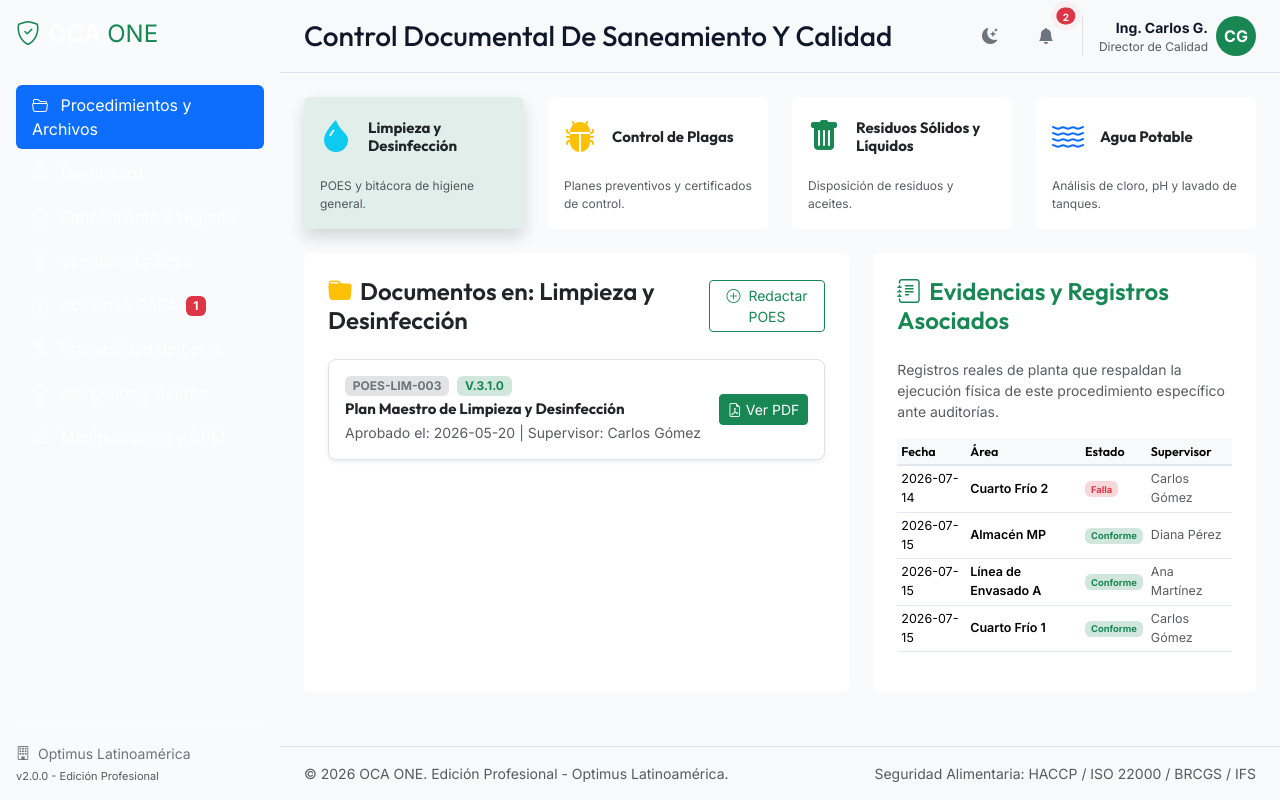
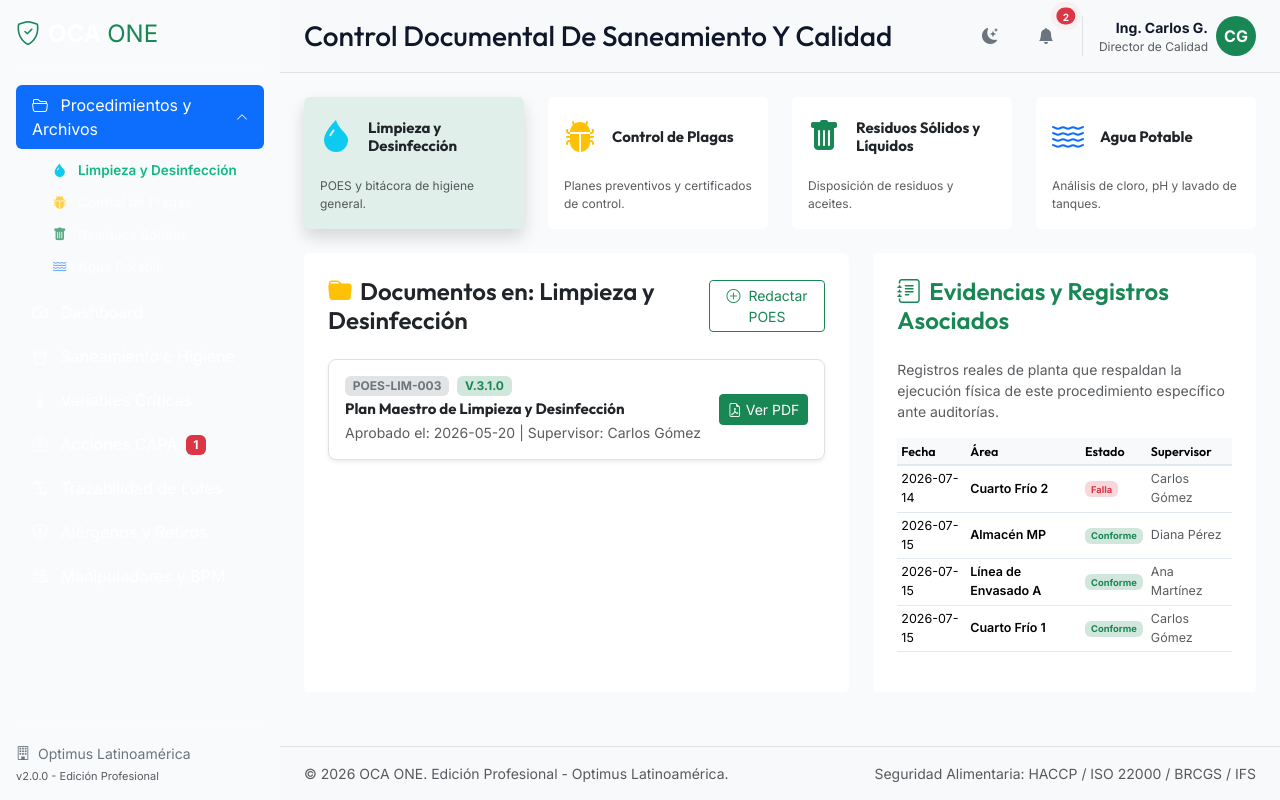
Before and after one commit to Vega-coder/OCA-ONE, a React (Vite) app: page / in a window 1280 px wide. Built offline with nearby package versions, Linux system fonts and the light colour scheme.

Commit message:
feat: add collapsible subcategories in sidebar menu for Document Control

```diff
--- a/src/App.jsx
+++ b/src/App.jsx
@@ -11,6 +11,8 @@ import Procedimientos from './components/Procedimientos';
 function App() {
   const [currentView, setCurrentView] = useState('procedimientos');
   const [theme, setTheme] = useState(() => localStorage.getItem('OCA-theme-v4') || 'light');
+  const [isProcedimientosOpen, setIsProcedimientosOpen] = useState(true);
+  const [activeFolder, setActiveFolder] = useState('Limpieza y Desinfección');
 
   // Base de datos de Procedimientos (Control Documental)
   const [procedimientos, setProcedimientos] = useState(() => {
@@ -299,11 +301,67 @@ function App() {
           {/* Procedimientos y Archivos (DE PRIMERO) */}
           <li className="nav-item mb-1">
             <button
-              className={`nav-link text-start w-100 btn border-0 ${currentView === 'procedimientos' ? 'active' : 'text-white'}`}
-              onClick={() => setCurrentView('procedimientos')}
+              className={`nav-link text-start w-100 btn border-0 d-flex justify-content-between align-items-center ${currentView === 'procedimientos' ? 'active' : 'text-white'}`}
+              onClick={() => {
+                setCurrentView('procedimientos');
+                setIsProcedimientosOpen(!isProcedimientosOpen);
+              }}
             >
-              <i className="bi bi-folder2-open me-2"></i> Procedimientos y Archivos
+              <span>
+                <i className="bi bi-folder2-open me-2"></i> Procedimientos y Archivos
+              </span>
+              <i className={`bi bi-chevron-down arrow-rotate ${isProcedimientosOpen ? 'rotated' : ''}`} style={{ fontSize: '12px' }}></i>
             </button>
+
+            {/* Submenú Desplegable */}
+            {isProcedimientosOpen && (
+              <ul className="sidebar-submenu">
+                <li>
+                  <button
+                    className={`nav-link-sub w-100 btn border-0 text-start ${currentView === 'procedimientos' && activeFolder === 'Limpieza y Desinfección' ? 'active-sub' : 'text-white'}`}
+                    onClick={() => {
+                      setCurrentView('procedimientos');
+                      setActiveFolder('Limpieza y Desinfección');
+                    }}
+                  >
+                    <i className="bi bi-droplet-fill me-2 text-info"></i> Limpieza y Desinfección
+                  </button>
+                </li>
+                <li>
+                  <button
+                    className={`nav-link-sub w-100 btn border-0 text-start ${currentView === 'procedimientos' && activeFolder === 'Control de Plagas' ? 'active-sub' : 'text-white'}`}
+                    onClick={() => {
+                      setCurrentView('procedimientos');
+                      setActiveFolder('Control de Plagas');
+                    }}
+                  >
+                    <i className="bi bi-bug-fill me-2 text-warning"></i> Control de Plagas
+                  </button>
+                </li>
+                <li>
+                  <button
+                    className={`nav-link-sub w-100 btn border-0 text-start ${currentView === 'procedimientos' && activeFolder === 'Residuos Sólidos y Líquidos' ? 'active-sub' : 'text-white'}`}
+                    onClick={() => {
+                      setCurrentView('procedimientos');
+                      setActiveFolder('Residuos Sólidos y Líquidos');
+                    }}
+                  >
+                    <i className="bi bi-trash-fill me-2 text-success"></i> Residuos Sólidos
+                  </button>
+                </li>
+                <li>
+                  <button
+                    className={`nav-link-sub w-100 btn border-0 text-start ${currentView === 'procedimientos' && activeFolder === 'Agua Potable' ? 'active-sub' : 'text-white'}`}
+                    onClick={() => {
+                      setCurrentView('procedimientos');
+                      setActiveFolder('Agua Potable');
+                    }}
+                  >
+                    <i className="bi bi-water me-2 text-primary"></i> Agua Potable
+                  </button>
+                </li>
+              </ul>
+            )}
           </li>
           <li className="mb-1">
             <button
@@ -458,6 +516,8 @@ function App() {
               onAgregar={handleAgregarProcedimiento}
               saneamientoLogs={registrosSaneamiento}
               alergenosLogs={registrosAlergenos}
+              carpetaActiva={activeFolder}
+              setCarpetaActiva={setActiveFolder}
             />
           )}
           {currentView === 'dashboard' && (
--- a/src/components/Procedimientos.jsx
+++ b/src/components/Procedimientos.jsx
@@ -1,7 +1,6 @@
 import React, { useState } from 'react';
 
-function Procedimientos({ procedimientos, onAgregar, saneamientoLogs, alergenosLogs }) {
-  const [carpetaActiva, setCarpetaActiva] = useState('Limpieza y Desinfección');
+function Procedimientos({ procedimientos, onAgregar, saneamientoLogs, alergenosLogs, carpetaActiva, setCarpetaActiva }) {
   const [procSeleccionado, setProcSeleccionado] = useState(null);
   const [mostrarCrearForm, setMostrarCrearForm] = useState(false);
 
--- a/src/index.css
+++ b/src/index.css
@@ -266,3 +266,47 @@ h1, h2, h3, h4, h5, h6 {
     box-shadow: 0 0 0 6px rgba(239, 68, 68, 0);
   }
 }
+
+/* Nested Submenu Styles for Sidebar */
+.sidebar-submenu {
+  list-style: none;
+  padding-left: 25px;
+  margin-top: 5px;
+  margin-bottom: 5px;
+  transition: all var(--transition-speed) ease-in-out;
+}
+
+.sidebar-submenu .nav-link-sub {
+  color: var(--OCA-sidebar-color);
+  opacity: 0.7;
+  border-radius: 8px;
+  transition: all 0.2s;
+  font-weight: 500;
+  padding: 6px 12px;
+  display: block;
+  text-decoration: none;
+  font-size: 13.5px;
+  text-align: left;
+}
+
+.sidebar-submenu .nav-link-sub:hover {
+  opacity: 1;
+  background-color: rgba(255, 255, 255, 0.03);
+  color: #fff;
+  transform: translateX(3px);
+}
+
+.sidebar-submenu .nav-link-sub.active-sub {
+  color: var(--OCA-primary) !important;
+  font-weight: 600;
+  opacity: 1;
+}
+
+/* Rotatable Arrow for Sidebar Dropdowns */
+.arrow-rotate {
+  transition: transform 0.2s ease;
+}
+
+.arrow-rotate.rotated {
+  transform: rotate(180deg);
+}
```
